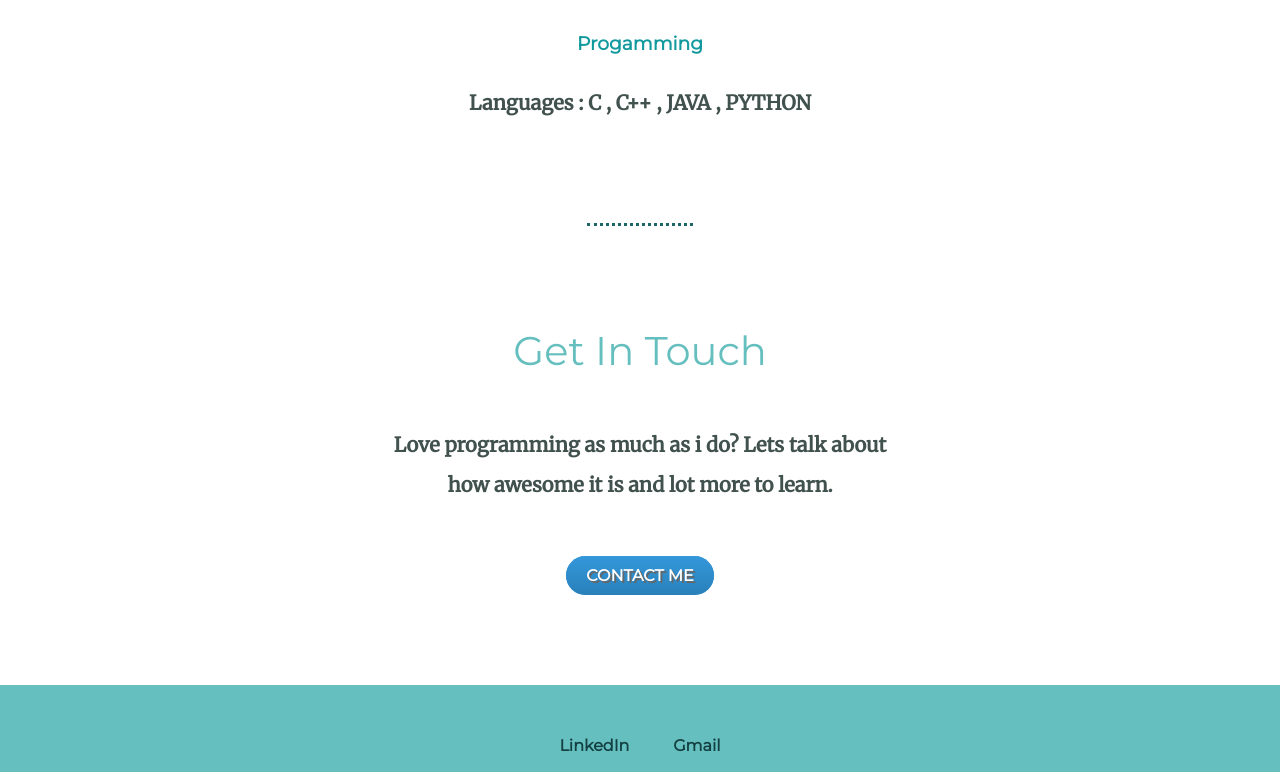
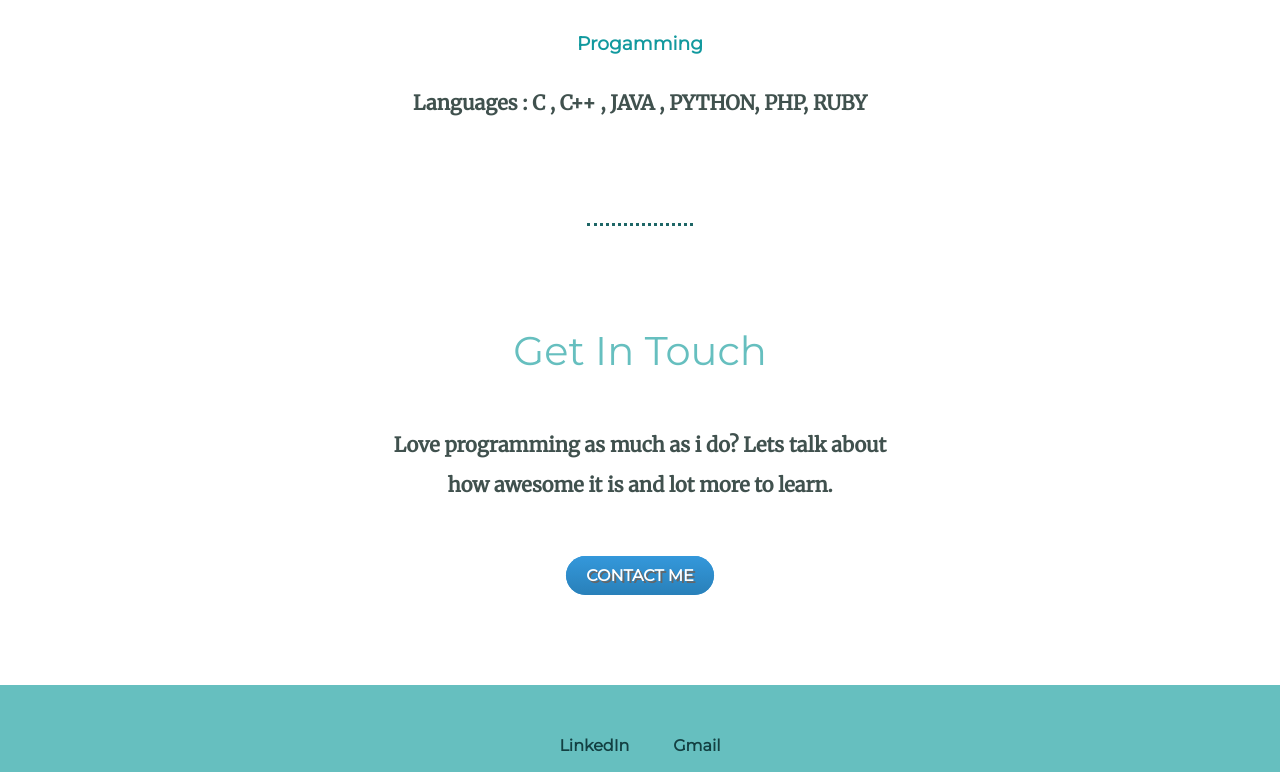
Before and after one commit to saketh1003/site1, a plain HTML site: page index.html in a window 1280 px wide. Shown: the part 2195-2967 px from the top of the page. Drawn offline with Linux system fonts and the light colour scheme.

Commit message:
Update index.html

```diff
--- a/index.html
+++ b/index.html
@@ -36,7 +36,7 @@
           <div class="skillrow2">
             <img class="proimg" src="https://cdn-icons-png.flaticon.com/512/1465/1465569.png" alt="programming-image">
             <h3>Progamming</h3>
-            <p>Languages : C , C++ , JAVA , PYTHON</p>
+            <p>Languages : C , C++ , JAVA , PYTHON, PHP, RUBY</p>
           </div>
         </div>
         <hr>
```
